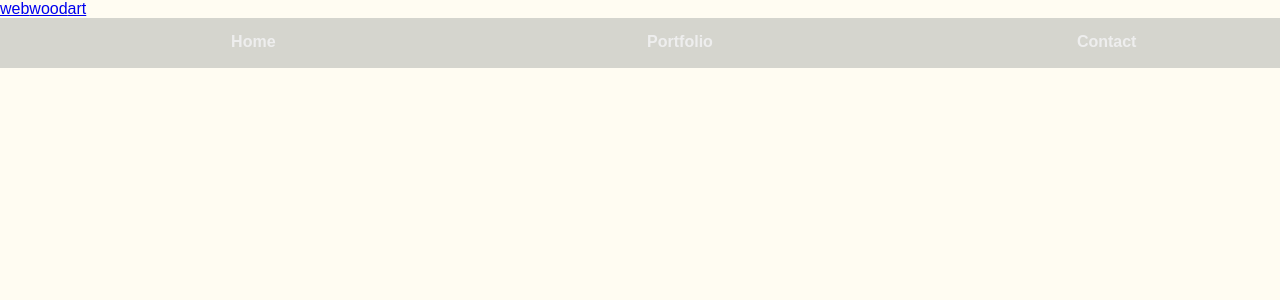
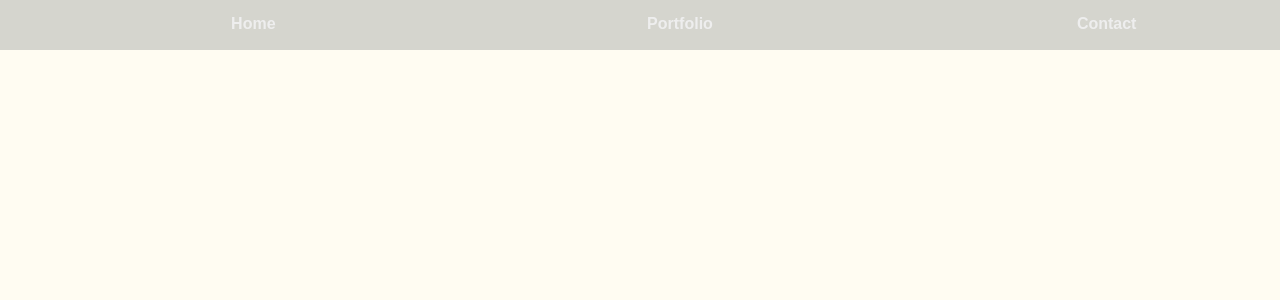
Before and after one commit to Cjstoney/portfolio_react, a React (Create React App) app: page /art in a window 1280 px wide. Shown: the top 300 px of the page. Built offline with nearby package versions, Linux system fonts and the light colour scheme.

Commit message:
feat(client): removed the navbar from the landing page

```diff
--- a/src/client/landingPage.tsx
+++ b/src/client/landingPage.tsx
@@ -1,5 +1,6 @@
 import React from "react";
-import { Link, BrowserRouter } from "react-router-dom";
+import { Link, BrowserRouter, Route } from "react-router-dom";
+import WebHome from "./portfolioTypes/web/webHome";
 
 class LandingPage extends React.Component {
   state = {};
@@ -7,9 +8,9 @@ class LandingPage extends React.Component {
     return (
       <div>
         <BrowserRouter>
-          <Link to="/web">web</Link>
-          <Link to="/wood">wood</Link>
-          <Link to="/art">art</Link>
+          <Route path="/web" compontent={WebHome} />
+          {/* <Route path="/wood" component={WoodHome}> */}
+          {/* <Route path="/art" component={ArtHome}> */}
         </BrowserRouter>
       </div>
     );
```
